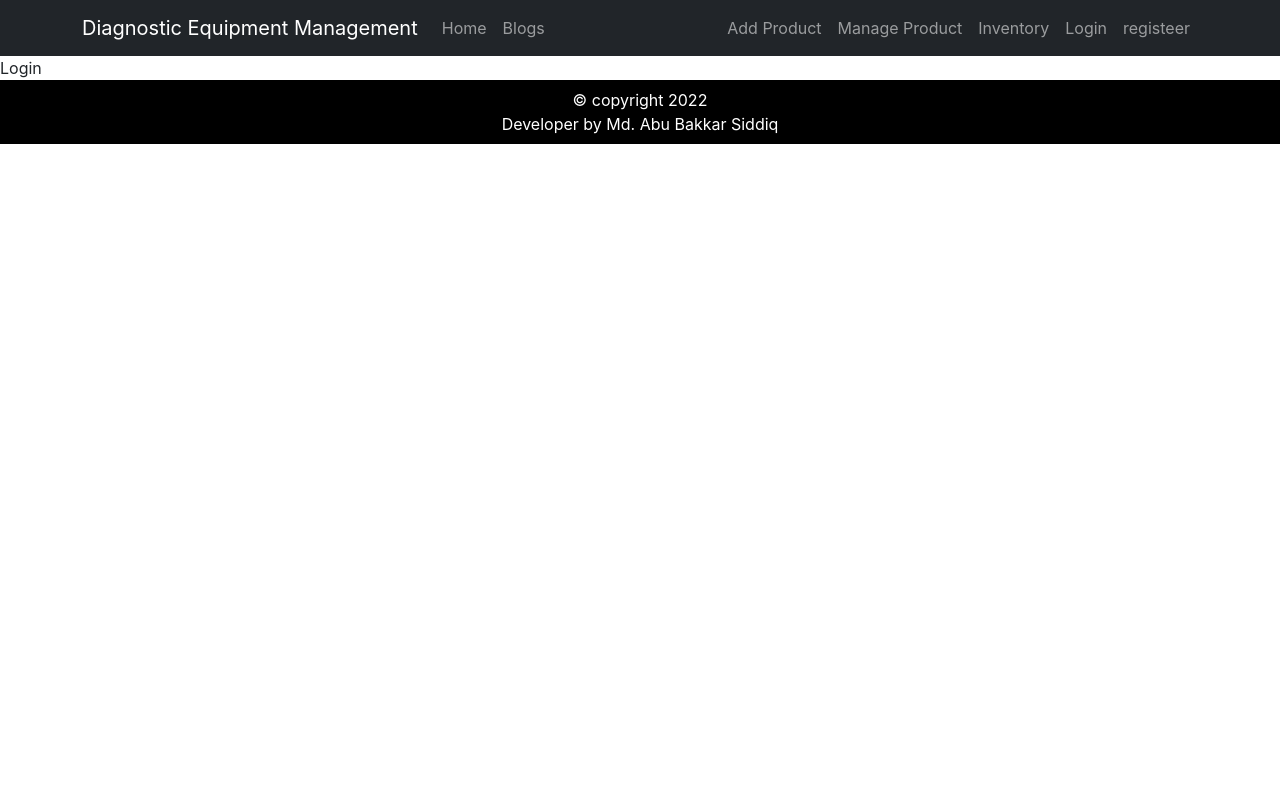
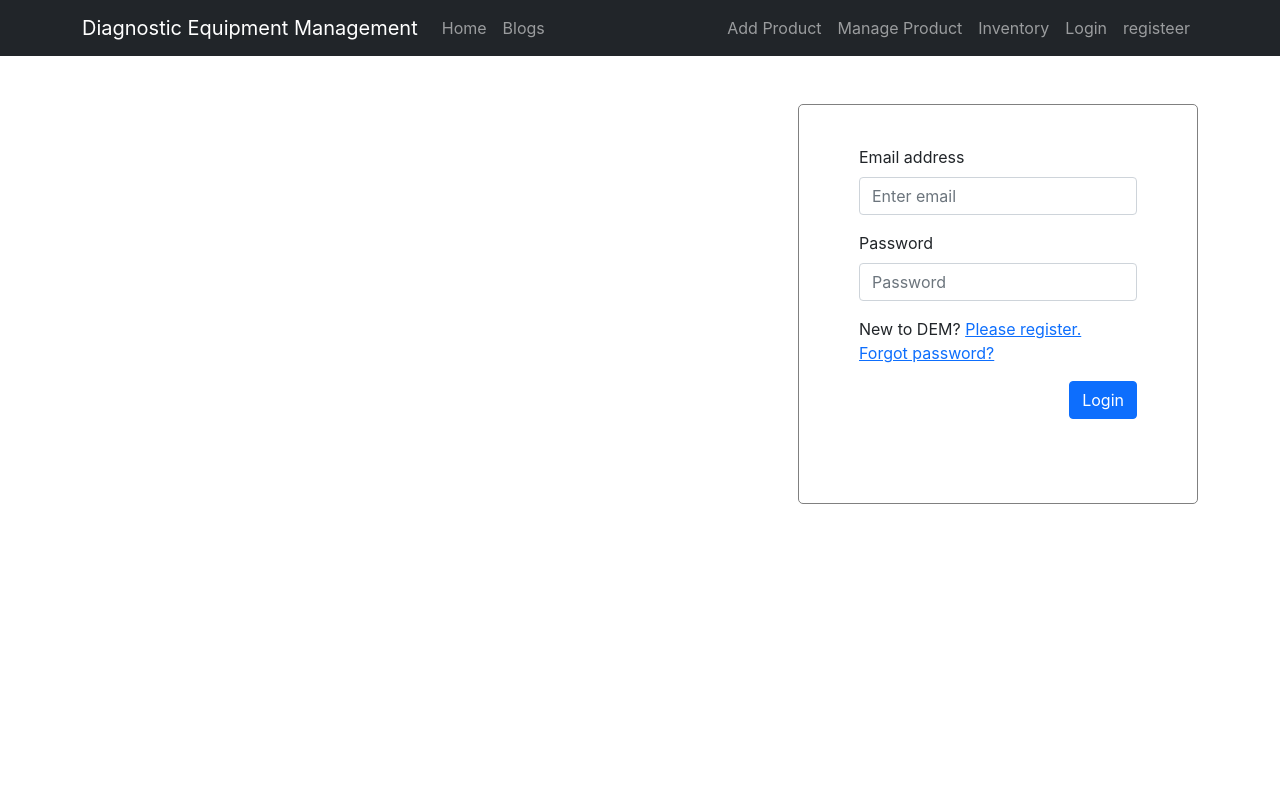
Before and after one commit to ab-siddiq/react-warehouse-management-client, a React (Create React App) app: page /login in a window 1280 px wide. Shown: the top 800 px of the page. Built offline with nearby package versions, Linux system fonts and the light colour scheme.

Commit message:
complete login form, design footer, adjust add product and inventory

```diff
--- a/src/App.js
+++ b/src/App.js
@@ -20,6 +20,7 @@ function App() {
       <Route path='/' element={<Home></Home>}></Route>
       <Route path='/addProduct' element={<AddProduct></AddProduct>}></Route>
       <Route path='/manageProduct' element={<ManageProduct></ManageProduct>}></Route>
+      <Route path='/inventory' element={<Inventory></Inventory>}></Route>
       <Route path='/inventory/:inventoryId' element={<Inventory></Inventory>}></Route>
       <Route path='/update/stock/:stockId' element={<UpdateStock></UpdateStock>}></Route>
       <Route path='/blogs' element={<Blogs></Blogs>}></Route>
--- a/src/components/Footer/Footer.js
+++ b/src/components/Footer/Footer.js
@@ -5,7 +5,7 @@ const Footer = () => {
         <div className='bg-black text-white d-flex justify-content-center py-2 text-center'>
             <div>
                 <p className='m-0'> &copy; copyright {new Date().getFullYear()}</p>
-                <p className='m-0'>Developer by Md. Abu Bakkar Siddiq</p>
+                <p className='m-0'>Developed by Md. Abu Bakkar Siddiq</p>
             </div>
         </div>
     );
--- a/src/components/Pages/AddProduct/AddProduct.js
+++ b/src/components/Pages/AddProduct/AddProduct.js
@@ -67,7 +67,7 @@ const AddProduct = () => {
       });
   };
   return (
-    <div className="container mt-5">
+    <div className="container my-5">
       <Form onSubmit={handleAddStock}>
         <Row>
           <Col>
@@ -166,9 +166,11 @@ const AddProduct = () => {
           </Col>
         </Row>
 
-        <Button variant="primary" type="submit">
-          Submit
+       <div className="d-grid ">
+       <Button variant="primary" type="submit">
+          Add Product
         </Button>
+       </div>
       </Form>
     </div>
   );
--- a/src/components/Pages/Login/Login.js
+++ b/src/components/Pages/Login/Login.js
@@ -1,11 +1,82 @@
-import React from 'react';
+import React, { useRef } from "react";
+import { Button, Form } from "react-bootstrap";
+import { useSignInWithEmailAndPassword } from "react-firebase-hooks/auth";
+import { Link, useLocation, useNavigate } from "react-router-dom";
+import auth from "../../../firebase.init";
 
 const Login = () => {
-    return (
-        <div>
-            Login
-        </div>
+  const emailRef = useRef("");
+  const passwordRef = useRef("");
+  const navigate = useNavigate("");
+  const location = useLocation();
+  const [signInWithEmailAndPassword, user, loading, error] =
+    useSignInWithEmailAndPassword(auth);
+
+  const from = location.state?.from?.pathname || "/";
+  if (user) {
+    navigate(from, { replace: true });
+  }
+  const handleLoginSubmit = async (e) => {
+    e.preventDefault();
+    const email = emailRef.current.value;
+    const password = passwordRef.current.value;
+    await signInWithEmailAndPassword(email, password);
+  };
+  let errorElement;
+
+  if (error) {
+    errorElement = (
+      <div>
+        <p className="text-danger">Error: {error.message}</p>
+      </div>
     );
+  }
+  const handleLogin = () => {};
+
+  if (user) {
+    console.log("login success");
+  }
+  return (
+    <div className="container my-5 vh-100 d-flex justify-content-end ">
+      <Form className="" style={{width: '400px', height: '400px', border: '1px solid grey', padding: '40px 60px', borderRadius: '5px'}} onSubmit={handleLoginSubmit}>
+        <Form.Group className="mb-3" controlId="formBasicEmail">
+          <Form.Label>Email address</Form.Label>
+          <Form.Control ref={emailRef} type="email" placeholder="Enter email" />
+          {/* <Form.Text className="text-muted">
+                        We'll never share your email with anyone else.
+                    </Form.Text> */}
+        </Form.Group>
+
+        <Form.Group className="mb-3" controlId="formBasicPassword">
+          <Form.Label>Password</Form.Label>
+          <Form.Control
+            ref={passwordRef}
+            type="password"
+            placeholder="Password"
+          />
+        </Form.Group>
+        <Form.Group className="" controlId="formBasicCheckbox">
+          <span>
+            New to DEM? <Link to="/register">Please register.</Link>
+          </span>
+        </Form.Group>
+        <Form.Group className="mb-3" controlId="formBasicCheckbox">
+          <Link to="/resetpassword">Forgot password?</Link>
+        </Form.Group>
+        {errorElement}
+       <div className="d-flex justify-content-end">
+       <Button
+          onClick={handleLogin}
+          className=""
+          variant="primary"
+          type="submit"
+        >
+          Login
+        </Button>
+       </div>
+      </Form>
+    </div>
+  );
 };
 
 export default Login;
--- a/src/components/Pages/ManageProduct/Inventory/Inventory.js
+++ b/src/components/Pages/ManageProduct/Inventory/Inventory.js
@@ -171,7 +171,7 @@ const Inventory = () => {
                   </Form.Group>
                 </Col>
               </Row>
-              <div className="d-flex justify-content-end">
+              <div className="d-grid">
                 <Button variant="primary" type="submit">
                   Delivered
                 </Button>
--- a/src/components/Pages/ManageProduct/UpdateStock/UpdateStock.js
+++ b/src/components/Pages/ManageProduct/UpdateStock/UpdateStock.js
@@ -78,19 +78,19 @@ const UpdateStock = () => {
   }, []);
 
   return (
-    <div className="container mt-5">
+    <div className="container my-5">
       {stock.stockDate}
       <Form onSubmit={handleUpdateStock}>
         <Row>
           <Col>
             <Form.Group className="mb-3" controlId="formBasicName">
-              <Form.Label>Stock Id</Form.Label>
+              <Form.Label className='ms-1 font-weight-bold'>Stock Id</Form.Label>
               <Form.Control type="text" value={stock._id} readOnly />
             </Form.Group>
           </Col>
           <Col>
             <Form.Group className="mb-3" controlId="formBasicName">
-              <Form.Label>Date</Form.Label>
+              <Form.Label className='ms-1 font-weight-bold'>Date</Form.Label>
               <Form.Control
                 ref={stockDateRef}
                 type="date"
@@ -101,7 +101,7 @@ const UpdateStock = () => {
           </Col>
           <Col>
             <Form.Group className="mb-3" controlId="formBasicName">
-              <Form.Label>Photo Url</Form.Label>
+              <Form.Label className='ms-1 font-weight-bold'>Photo Url</Form.Label>
               <Form.Control
                 ref={photoUrlRef}
                 defaultValue={stock.productPhotoUrl}
@@ -114,7 +114,7 @@ const UpdateStock = () => {
         <Row>
           <Col>
             <Form.Group className="mb-3" controlId="formBasicName">
-              <Form.Label>Product Description</Form.Label>
+              <Form.Label className='ms-1 font-weight-bold'>Product Description</Form.Label>
               <Form.Control
                 ref={productDescriptionRef}
                 defaultValue={stock.productDescription}
@@ -127,7 +127,7 @@ const UpdateStock = () => {
         </Row>
         <Row>
           <Form.Group className="mb-3" as={Col} controlId="formGridState">
-            <Form.Label>Choose Supplier</Form.Label>
+            <Form.Label className='ms-1 font-weight-bold'>Choose Supplier</Form.Label>
             <Form.Select ref={supplierRef} defaultValue={stock.productSupplier}>
               <option>Choose Supplier</option>
               {productSupplierList.map((sup) => (
@@ -136,7 +136,7 @@ const UpdateStock = () => {
             </Form.Select>
           </Form.Group>
           <Form.Group className="mb-3" as={Col} controlId="formGridState">
-            <Form.Label>Product Category</Form.Label>
+            <Form.Label className='ms-1 font-weight-bold'>Product Category</Form.Label>
             <Form.Select
               ref={productCategoryRef}
               defaultValue={stock.productCategory}
@@ -148,11 +148,8 @@ const UpdateStock = () => {
             </Form.Select>
           </Form.Group>
           <Form.Group className="mb-3" as={Col} controlId="formGridState">
-            <Form.Label>Product Name</Form.Label>
-            <Form.Select
-              ref={productNameRef}
-              defaultValue={stock.productName}
-            >
+            <Form.Label className='ms-1 font-weight-bold'>Product Name</Form.Label>
+            <Form.Select ref={productNameRef} defaultValue={stock.productName}>
               <option>Choose product</option>
               {productNameList.map((name) => (
                 <option key={name.id}>{name.name}</option>
@@ -163,7 +160,7 @@ const UpdateStock = () => {
         <Row>
           <Col>
             <Form.Group className="mb-3" controlId="formBasicName">
-              <Form.Label>Product Quantity</Form.Label>
+              <Form.Label className='ms-1 font-weight-bold'>Product Quantity</Form.Label>
               <Form.Control
                 ref={productQuantityRef}
                 defaultValue={stock.productQuantity}
@@ -174,7 +171,7 @@ const UpdateStock = () => {
           </Col>
           <Col>
             <Form.Group className="mb-3" controlId="formBasicName">
-              <Form.Label>Product Unit Price</Form.Label>
+              <Form.Label className='ms-1 font-weight-bold'>Product Unit Price</Form.Label>
               <Form.Control
                 ref={productUnitPriceRef}
                 defaultValue={stock.productUnitPrice}
@@ -185,7 +182,7 @@ const UpdateStock = () => {
           </Col>
           <Col>
             <Form.Group className="mb-3" controlId="formBasicName">
-              <Form.Label>Product Total Price</Form.Label>
+              <Form.Label className='ms-1 font-weight-bold'>Product Total Price</Form.Label>
               <Form.Control
                 ref={productTotalPriceRef}
                 defaultValue={stock.productTotalPrice}
@@ -196,9 +193,11 @@ const UpdateStock = () => {
           </Col>
         </Row>
 
-        <Button variant="primary" type="submit">
-          Update
-        </Button>
+        <div className="d-grid">
+          <Button variant="primary" type="submit">
+            Update
+          </Button>
+        </div>
       </Form>
     </div>
   );
```
